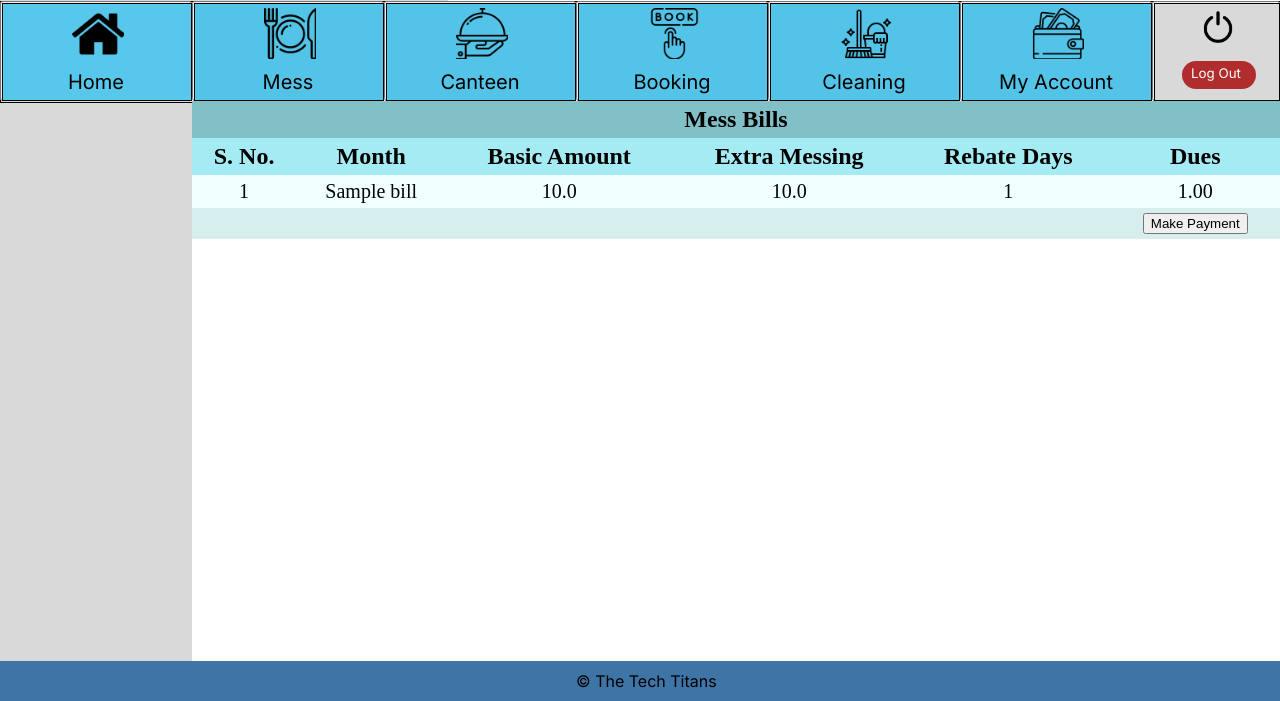
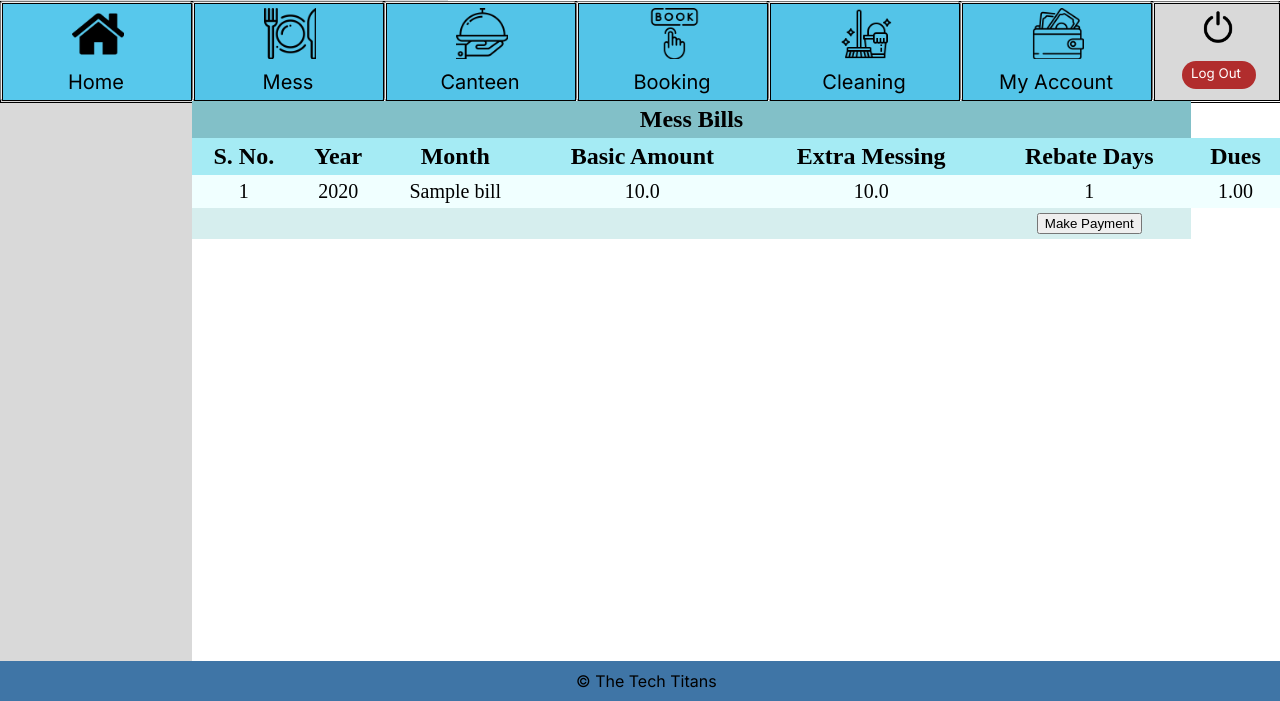
Before and after one commit to divc13/Unified-Portal-For-Hall-Automation, a Django app: template My_Account/templates/Mess.html in a window 1280 px wide. Shown: the part 99-800 px from the top of the page. Run offline with Django 4.2, Linux system fonts and the light colour scheme; the template is opened without the code that fills it: values that come from a table or form of the project are taken from there, others are empty; tables that the repository leaves empty hold one stand-in row (values such as "Sample post").

Commit message:
updated my account section

```diff
--- a/My_Account/templates/Mess.html
+++ b/My_Account/templates/Mess.html
@@ -35,6 +35,7 @@
 
       <tr>
         <th>S. No.</th>
+        <th>Year</th>
         <th>Month</th>
         <th>Basic Amount</th>
         <th>Extra Messing</th>
@@ -45,6 +46,7 @@
       {% for bill in bills %}
       <tr>
         <td>{{ forloop.counter }}</td>
+        <td class="f">{{bill.Year}}</td>
         <td class="a">{{bill.Month_Name}}</td>
         <td class="b">{{bill.Basic_Amount}}</td>
         <td class="c">{{bill.Extras_Amount}}</td>
```
